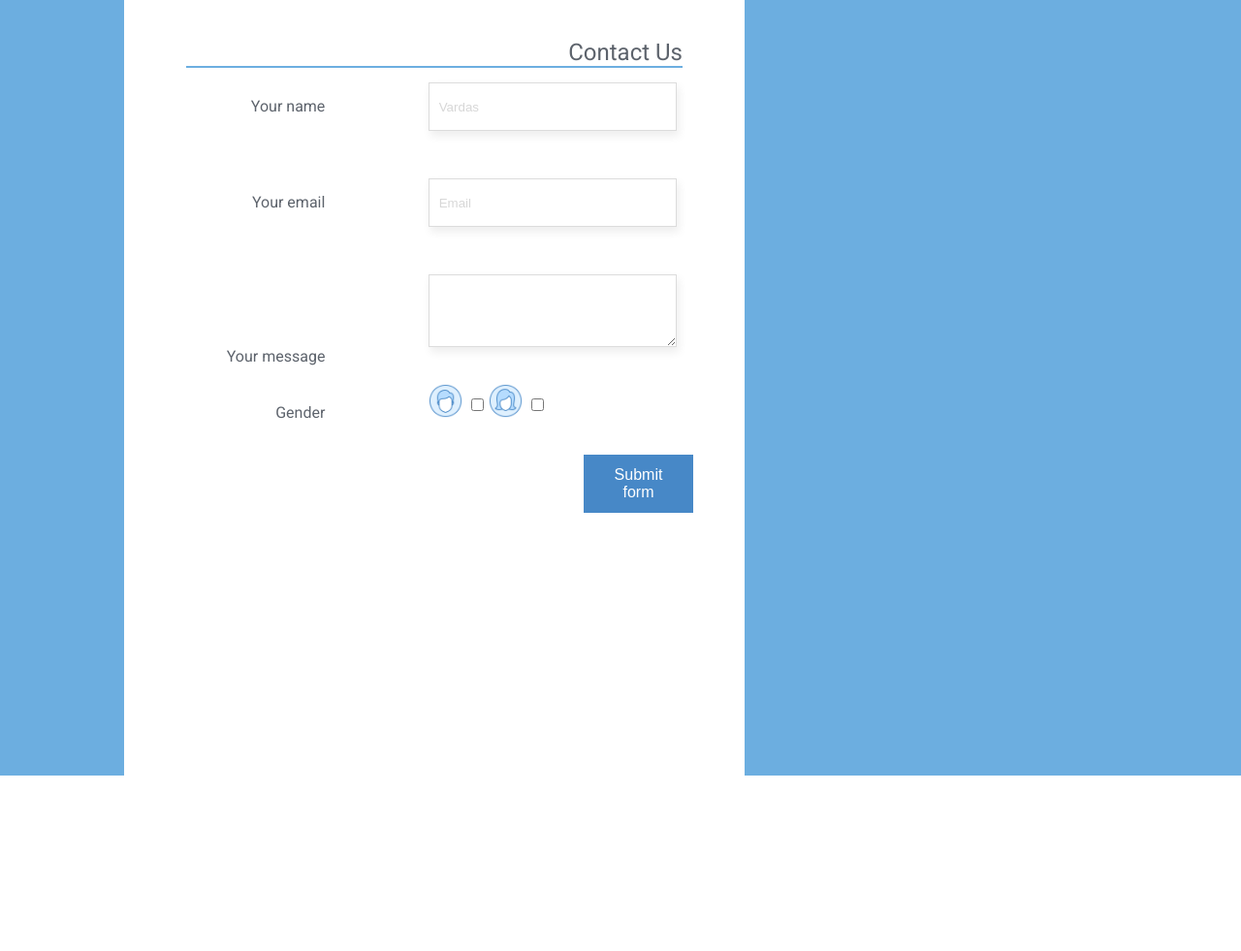
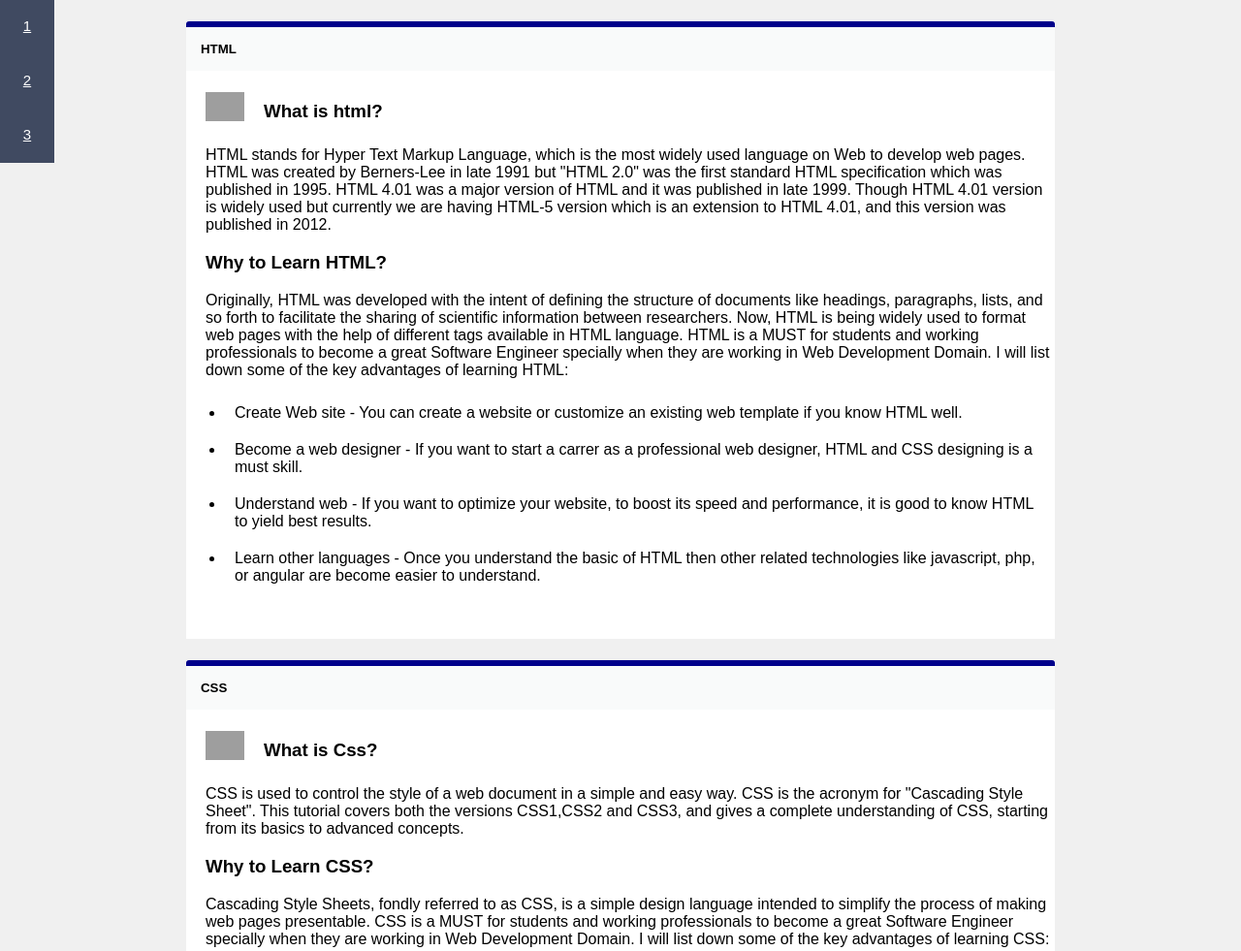
Before and after one commit to lukas371/Uzduotys-html, a plain HTML site: page index.html in a window 1280 px wide. Shown: the top 981 px of the page at 97% size. Before the commit the page ends 800 px from the top, so only its background shows below. Drawn offline with Linux system fonts and the light colour scheme; grey boxes are pictures that could not be loaded; a web font is replaced by a local one.

Commit message:
Add files via upload

```diff
--- a/index.html
+++ b/index.html
@@ -1,48 +1,89 @@
 <!DOCTYPE html>
 <html lang="en">
+<head>
+<title>Html</title>
+<link href="https://fonts.googleapis.com/css?family=ABeeZee&display=swap" rel="stylesheet">
+<link rel="stylesheet" href="style.css">
+</head>
+<body>
+<nav>
+  <a href="#section1">1</a>
+  <a href="#section2">2</a>
+  <a href="#section3">3</a>
+</nav>
 
-<head>
-    <meta charset="UTF-8">
-    <title>Formos</title>
-    <!-- nuorodos į šriftus ir stilius -->
-    <link rel="stylesheet" href="style.css">
-    <link href="https://fonts.googleapis.com/css?family=Roboto:300,400,700&display=swap" rel="stylesheet">
 
-</head>
+<div class="main" id="section1">
+      <h5>HTML</h5>
 
-<body>
-    <!-- kairioji mėlyna juosta -->
-    <div class="left-block"></div>
+      <div class="heading">
+       <img src="https://image.flaticon.com/icons/svg/1069/1069094.svg" alt="">
+        <h3>What is html?</h3>
+      </div>
 
-    <form>
-        <fieldset>
-            <legend>Contact Us</legend>
-            <span>Your name</span>
-            <input type="text" name="Vardas" value="" placeholder="Vardas">
-            <br>
-            <br>
-            <span>Your email</span>
-            <input type="email" name="Email" value="" placeholder="Email">
-            <br>
-            <br>
-            <span>Your message </span>
-            <textarea name="name"></textarea>
-            <br>
-            <br>
-            <span>Gender</span>
-            <img class="icons" src="images/male.png" alt="">
-            <input type="checkbox" name="checkbox" value=""><img class="icons" src="images/female.png" alt="">
-            <input type="checkbox" name="checkbox" value="">
-            <br>
-            <br>
-            <button class="button">Submit form</button>
+    <p>HTML stands for Hyper Text Markup Language, which is the most widely used language on Web to develop web pages. HTML was created by Berners-Lee in late 1991 but "HTML 2.0" was the first standard HTML specification which was published in 1995. HTML 4.01 was a major version of HTML and it was published in late 1999. Though HTML 4.01 version is widely used but currently we are having HTML-5 version which is an extension to HTML 4.01, and this version was published in 2012.</p>
+    <h3>Why to Learn HTML?</h3>
 
-        </fieldset>
-        <!-- vieta HTML formos elementams -->
-    </form>
+    <p>Originally, HTML was developed with the intent of defining the structure of documents like headings, paragraphs, lists, and so forth to facilitate the sharing of scientific information between researchers. Now, HTML is being widely used to format web pages with the help of different tags available in HTML language.
+    HTML is a MUST for students and working professionals to become a great Software Engineer specially when they are working in Web Development Domain. I will list down some of the key advantages of learning HTML:</p>
 
-    <!-- dešinioji mėlyna juosta -->
-    <div class="right-block"></div>
+    <ul>
+    <li>Create Web site - You can create a website or customize an existing web template if you know HTML well.</li>
+    <li>Become a web designer - If you want to start a carrer as a professional web designer, HTML and CSS designing is a must skill.</li>
+    <li>Understand web - If you want to optimize your website, to boost its speed and performance, it is good to know HTML to yield best results.</li>
+    <li>Learn other languages - Once you understand the basic of HTML then other related technologies like javascript, php, or angular are become easier to understand.</li>
+    </ul>
+</div>
+
+<div class="main" id="section2">
+<h5>CSS</h5>
+<div class="heading">
+<img src="https://image.flaticon.com/icons/svg/1069/1069104.svg" alt="">
+<h3>What is Css?</h3>
+</div>
+
+<p>CSS is used to control the style of a web document in a simple and easy way.
+CSS is the acronym for "Cascading Style Sheet". This tutorial covers both the versions CSS1,CSS2 and CSS3, and gives a complete understanding of CSS, starting from its basics to advanced concepts.</p>
+
+<h3>Why to Learn CSS?</h3>
+
+<p>Cascading Style Sheets, fondly referred to as CSS, is a simple design language intended to simplify the process of making web pages presentable.
+CSS is a MUST for students and working professionals to become a great Software Engineer specially when they are working in Web Development Domain. I will list down some of the key advantages of learning CSS:</p>
+
+
+<ul>
+<li>Create Stunning Web site - CSS handles the look and feel part of a web page. Using CSS, you can control the color of the text, the style of fonts, the spacing between paragraphs, how columns are sized and laid out, what background images or colors are used, layout designs,variations in display for different devices and screen sizes as well as a variety of other effects.</li>
+<li>Become a web designer - If you want to start a carrer as a professional web designer, HTML and CSS designing is a must skill.</li>
+<li>Control web - CSS is easy to learn and understand but it provides powerful control over the presentation of an HTML document. Most commonly, CSS is combined with the markup languages HTML or XHTML.</li>
+<li>Learn other languages - Once you understands the basic of HTML and CSS then other related technologies like javascript, php, or angular are become easier to understand.</li>
+</ul>
+</div>
+
+<div class="main" id="section3">
+<h5>JAVASCRIPT</h5>
+<div class="heading">
+<img src="https://image.flaticon.com/icons/svg/1069/1069129.svg" alt="">
+<h3>What is JavaScript?</h3>
+</div>
+
+<p>JavaScript is a lightweight, interpreted programming language. It is designed for creating network-centric applications. It is complimentary to and integrated with Java. JavaScript is very easy to implement because it is integrated with HTML. It is open and cross-platform.</p>
+
+<h3>Why to Learn JavaScript?</h3>
+
+<p>Javascript is a MUST for students and working professionals to become a great Software Engineer specially when they are working in Web Development Domain. I will list down some of the key advantages of learning Javascript:</p>
+
+<ul>
+<li>Javascript is the most popular programming language in the world and that makes it a programmer’s great choice. Once you learnt Javascript, it helps you developing great front-end as well as back-end softwares using different Javascript based frameworks like jQuery, Node.JS etc.</li>
+<li>Javascript is everywhere, it comes installed on every modern web browser and so to learn Javascript you really do not need any special environment setup. For example Chrome, Mozilla Firefox , Safari and every browser you know as of today, supports Javascript.</li>
+<li>Javascript helps you create really beautiful and crazy fast websites. You can develop your website with a console like look and feel and give your users the best Graphical User Experience.</li>
+<li>JavaScript usage has now extended to mobile app development, desktop app development, and game development. This opens many opportunities for you as Javascript Programmer.</li>
+<li>Due to high demand, there is tons of job growth and high pay for those who know JavaScript. You can navigate over to different job sites to see what having JavaScript skills looks like in the job market.</li>
+</ul>
+
+
+<p>There could be 1000s of good reasons to learn Javascript Programming. But one thing for sure, to learn any programming language, not only Javascript, you just need to code, and code and finally code until you become expert.
+</p>
+</div>
+
 </body>
-
 </html>
--- a/style.css
+++ b/style.css
@@ -1,131 +1,78 @@
-/* selektorius all (*) - nurodyti stiliai taikomi visiems elementams:
-naudoti saikingai, nes prailgina tinklapio krovimo laiką. */
-
-* {
-  margin: 0;
-  padding: 0;
-  box-sizing: border-box;
+body {
+    background-color: #f0f0f0;
+    font-family: 'ABeeZee', sans-serif;
+    margin: 0;
+    padding: 0;
 }
 
-/* baziniai dokumento siliai: dekoratyvios detalės,- naudojamas flex išdėstymo modelis */
-html {
-
-}
-
-body {
-  display: flex;
-  font-family: 'Roboto', sans-serif;
-  color: #5D636C;
-}
-
-.left-block {
-  width: 10vw;
-  background: #6caee0;
-  height: 100vh;
-}
-
-.right-block {
-  width: 40vw;
-  background: #6caee0;
-  height: 100vh;
-}
-
-/* šiuos stilius galite naudoti formos elementų stilizavimui */
-
-form {
-  display: flex;
-  width: 50vw;
-  padding: 5vh 5vw;
-}
-
-fieldset {
-  border: none;
-  width: 100%;
-}
-
-legend {
-border-bottom: 2px solid #6caee0;
-width: 100%;
-text-align: right;
-font-size: 150% ;
+.border {
+border: solid;
+  border-width: 2px;
+  border-radius: 10px;
+  border-color: #00008B;
 }
 
 
-input {
-  /* display: inline;
-  width: 350px;
-  height: 50px;;
-  padding: 10px;
-  border: 1px solid #DCDCDC;
-  box-shadow: 2px 5px 9px #EDEDED;
-  margin: 15px; */
+a {
+  background-color: #404a61;
+  border: none;
+  color: white;
+  padding: 18px;
+  text-align: center;
+  display: block;
+  width: 20px;
+  height: 20px;
+  font-size: 15px;
 }
 
-textarea {
-  display: inline;
-  height: 75px;
-  padding: 10px;
-  border: 1px solid #DCDCDC;
-  box-shadow: 2px 5px 9px #EDEDED;
-  margin: 15px 0;
-  width: 50%;
+nav{
+  position: fixed;
+  top: 0;
 }
 
-input[type="text"] {
-  width: 50%;
-  height: 50px;
-  padding: 10px;
-  border: 1px solid #DCDCDC;
-  box-shadow: 2px 5px 9px #EDEDED;
-  margin: 15px 0;
+.main{
+    background: #fff;
+    width: 70%;
+    margin: 0 auto;
 }
 
-input[type="email"] {
-  width: 50%;
-  height: 50px;
-  padding: 10px;
-  border: 1px solid #DCDCDC;
-  box-shadow: 2px 5px 9px #EDEDED;
-  margin: 15px 0;
+h5{
+  border-top: 6px solid #00008B;
+  border-radius: 3px 3px 0 0;
+  padding: 15px;
+  background-color: #F9FAFA;
+}
+
+.heading {
+  display: flex;
+  justify-content: flex-start;
+  align-items: flex-start;
+}
+
+.heading img {
+    width: 40px;
+    padding: 0px;
+    padding-left: 20px;
+}
+
+.heading h3 {
+   margin: 0;
+line-height: 40px;
 }
 
 
-input[type="checkbox"] {
-margin: 0 5px;
-position: relative;
-top: -7px;
+p, h3{
+  padding-left: 20px;
 }
 
-.icons {
-  width: 35px;
-}
-::placeholder {
-  color: #D7D7D7;
-
+.main{
+  padding-bottom: 30px;
 }
 
-input[type="submit"] {
-margin: 15px 0;
+li{
+  padding: 10px;
+}
 
+html {
+  scroll-behavior: smooth;
 }
-.button {
-  background-color: #4788C7;
-  border: none;
-  color: white;
-  padding: 12px 32px;
-  text-align: center;
-  text-decoration: none;
-  display: inline-block;
-  font-size: 16px;
-  margin: 15px 0;
-  cursor: pointer;
-  margin-left: 80%;
-
-}
- span {
-
-   width: 28%;
-   margin-right: 20%;
-   display: inline-block;
-   text-align: right;
- }
```
